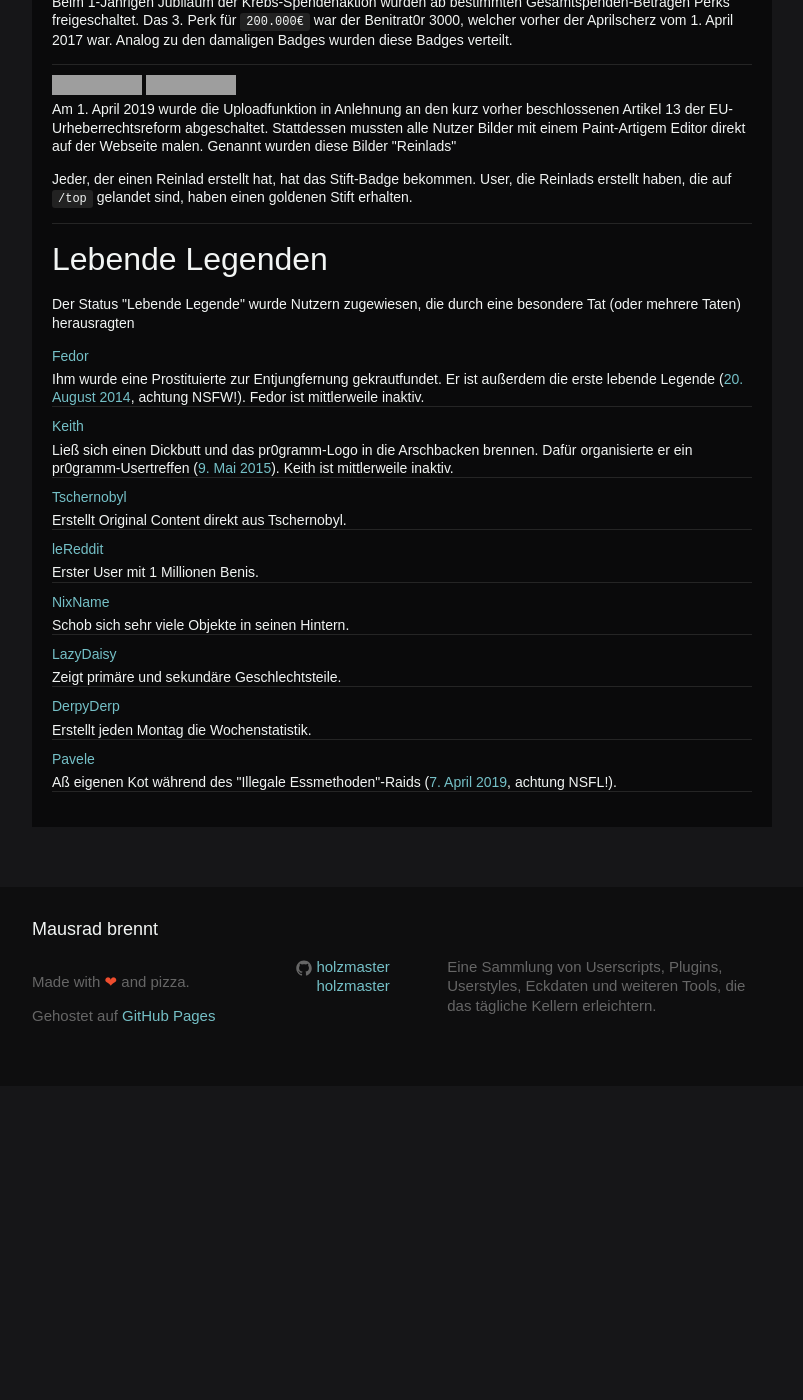
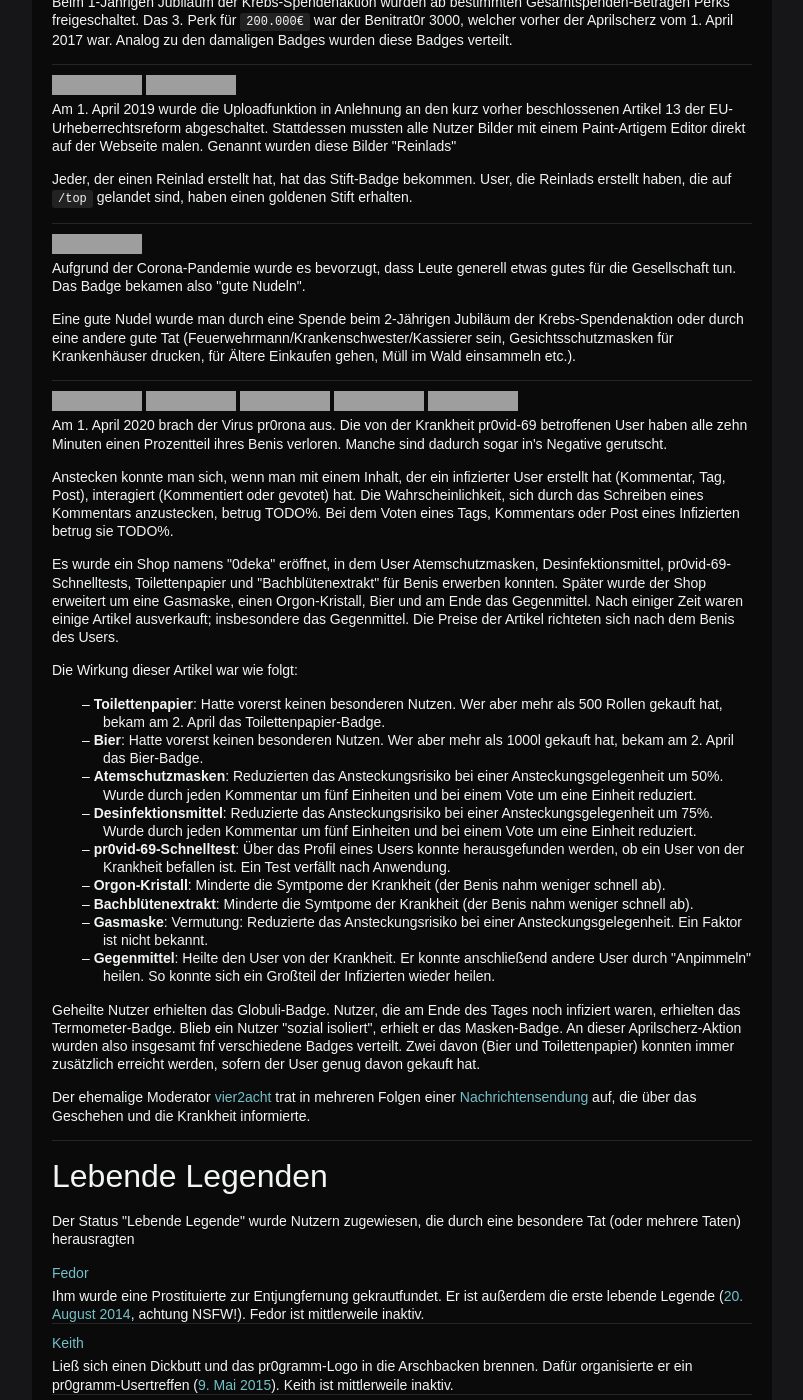
Before and after one commit to holzmaster/userscripts, a Jekyll site: the page built from miniwiki.html, in a window 1280 px wide and 1400 px high, scrolled down 2551 px. Shown: the whole window, without its empty margins (238-1041 px from the left). Built offline with Jekyll 4.4.1, drawn with Linux system fonts in a browser that asks for light colours; before the commit the page ends 3637 px from its top, so only the background shows below that; grey boxes are pictures that could not be loaded.

Commit message:
Add badges of March/April 2020

```diff
--- a/miniwiki.html
+++ b/miniwiki.html
@@ -182,6 +182,60 @@ permalink: /miniwiki/
 			<p>Am 1. April 2019 wurde die Uploadfunktion in Anlehnung an den kurz vorher beschlossenen Artikel 13 der EU-Urheberrechtsreform abgeschaltet. Stattdessen mussten alle Nutzer Bilder mit einem Paint-Artigem Editor direkt auf der Webseite malen. Genannt wurden diese Bilder "Reinlads"</p>
 			<p>Jeder, der einen Reinlad erstellt hat, hat das Stift-Badge bekommen. User, die Reinlads erstellt haben, die auf <code>/top</code> gelandet sind, haben einen goldenen Stift erhalten.</p>
 		</dd>
+		<!-- TODO: Some are missing here -->
+		<dt>
+			<div class="badge-container">
+				<img src="https://pr0gramm.com/media/badges/good-noodle.png">
+			</div>
+		</dt>
+		<dd>
+			<p>Aufgrund der Corona-Pandemie wurde es bevorzugt, dass Leute generell etwas gutes für die Gesellschaft tun. Das Badge bekamen also "gute Nudeln".</p>
+			<p>Eine gute Nudel wurde man durch eine Spende beim 2-Jährigen Jubiläum der Krebs-Spendenaktion oder durch eine andere gute Tat (Feuerwehrmann/Krankenschwester/Kassierer sein, Gesichtsschutzmasken für Krankenhäuser drucken, für Ältere Einkaufen gehen, Müll im Wald einsammeln etc.).</p>
+		</dd>
+		<dt>
+			<div class="badge-container">
+				<img src="//pr0gramm.com/media/badges/pr0rona-globuli.png">
+				<img src="//pr0gramm.com/media/badges/pr0rona-mask.png">
+				<img src="//pr0gramm.com/media/badges/pr0rona-thermometer.png">
+				<img src="//pr0gramm.com/media/badges/pr0rona-beer.png">
+				<img src="//pr0gramm.com/media/badges/pr0rona-toiletpaper.png">
+			</div>
+		</dt>
+		<dd>
+			<p>
+				Am 1. April 2020 brach der Virus pr0rona aus. Die von der Krankheit pr0vid-69 betroffenen User haben alle zehn Minuten einen Prozentteil ihres Benis verloren.
+				Manche sind dadurch sogar in's Negative gerutscht.
+			</p>
+			<p>
+				Anstecken konnte man sich, wenn man mit einem Inhalt, der ein infizierter User erstellt hat (Kommentar, Tag, Post), interagiert (Kommentiert oder gevotet) hat.
+				Die Wahrscheinlichkeit, sich durch das Schreiben eines Kommentars anzustecken, betrug TODO%. Bei dem Voten eines Tags, Kommentars oder Post eines Infizierten betrug sie TODO%.
+			</p>
+			<p>
+				Es wurde ein Shop namens "0deka" eröffnet, in dem User Atemschutzmasken, Desinfektionsmittel, pr0vid-69-Schnelltests, Toilettenpapier und "Bachblütenextrakt" für Benis erwerben konnten.
+				Später wurde der Shop erweitert um eine Gasmaske, einen Orgon-Kristall, Bier und am Ende das Gegenmittel. Nach einiger Zeit waren einige Artikel ausverkauft; insbesondere das Gegenmittel.
+				Die Preise der Artikel richteten sich nach dem Benis des Users.
+			</p>
+			<p>Die Wirkung dieser Artikel war wie folgt:</p>
+			<ul>
+				<li><strong>Toilettenpapier</strong>: Hatte vorerst keinen besonderen Nutzen. Wer aber mehr als 500 Rollen gekauft hat, bekam am 2. April das Toilettenpapier-Badge.</li>
+				<li><strong>Bier</strong>: Hatte vorerst keinen besonderen Nutzen. Wer aber mehr als 1000l gekauft hat, bekam am 2. April das Bier-Badge.</li>
+				<li><strong>Atemschutzmasken</strong>: Reduzierten das Ansteckungsrisiko bei einer Ansteckungsgelegenheit um 50%. Wurde durch jeden Kommentar um fünf Einheiten und bei einem Vote um eine Einheit reduziert.</li>
+				<li><strong>Desinfektionsmittel</strong>: Reduzierte das Ansteckungsrisiko bei einer Ansteckungsgelegenheit um 75%. Wurde durch jeden Kommentar um fünf Einheiten und bei einem Vote um eine Einheit reduziert.</li>
+				<li><strong>pr0vid-69-Schnelltest</strong>: Über das Profil eines Users konnte herausgefunden werden, ob ein User von der Krankheit befallen ist. Ein Test verfällt nach Anwendung.</li>
+				<li><strong>Orgon-Kristall</strong>: Minderte die Symtpome der Krankheit (der Benis nahm weniger schnell ab).</li>
+				<li><strong>Bachblütenextrakt</strong>: Minderte die Symtpome der Krankheit (der Benis nahm weniger schnell ab).</li>
+				<li><strong>Gasmaske</strong>: Vermutung: Reduzierte das Ansteckungsrisiko bei einer Ansteckungsgelegenheit. Ein Faktor ist nicht bekannt.</li>
+				<li><strong>Gegenmittel</strong>: Heilte den User von der Krankheit. Er konnte anschließend andere User durch "Anpimmeln" heilen. So konnte sich ein Großteil der Infizierten wieder heilen.</li>
+			</ul>
+			<p>
+				Geheilte Nutzer erhielten das Globuli-Badge.
+				Nutzer, die am Ende des Tages noch infiziert waren, erhielten das Termometer-Badge.
+				Blieb ein Nutzer "sozial isoliert", erhielt er das Masken-Badge.
+				An dieser Aprilscherz-Aktion wurden also insgesamt fnf verschiedene Badges verteilt.
+				Zwei davon (Bier und Toilettenpapier) konnten immer zusätzlich erreicht werden, sofern der User genug davon gekauft hat.
+			</p>
+			<p>Der ehemalige Moderator <a href="//pr0gramm.com/user/vier2acht">vier2acht</a> trat in mehreren Folgen einer <a href="//pr0gramm.com/user/pr0gramm/uploads/nachrichtenpr0gramm">Nachrichtensendung</a> auf, die über das Geschehen und die Krankheit informierte.</p>
+		</dd>
 	</dl>
 </section>
 <section>
```
